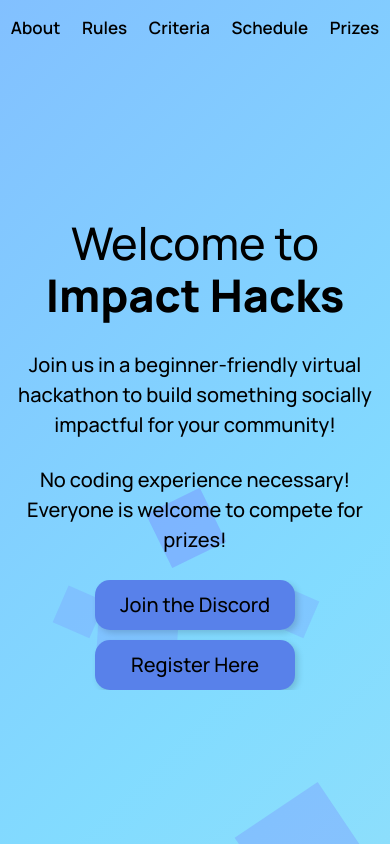
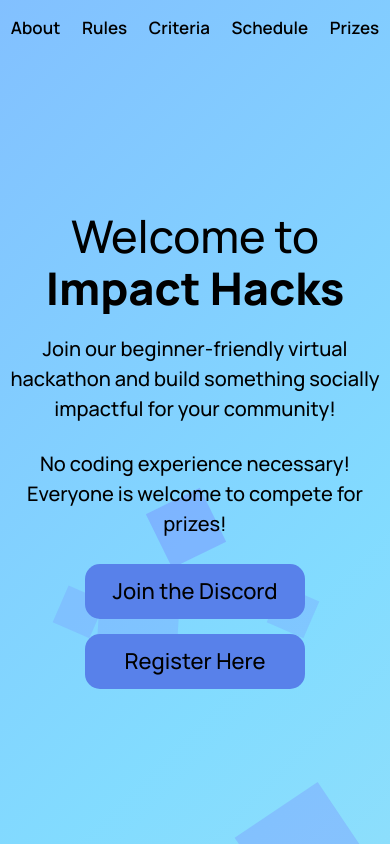
Before and after one commit to adb8/impact-hacks, a Next.js app: page / in a window 390 px wide. Built offline with nearby package versions, Linux system fonts and the light colour scheme.

Commit message:
eleventh commit

```diff
--- a/app/about/page.jsx
+++ b/app/about/page.jsx
@@ -16,16 +16,15 @@ export default function Home() {
 					<div className="about-card-cont flex flex-row items-center justify-between">
 						<Card
 							header="Build"
-							content="Harness your creativity to build a revolutionary and impactful
-								product!"
+							content="Harness your creativity to build a revolutionary and impactful product!"
 						/>
 						<Card
 							header="Share"
-							content="Share your creations with peers. Be inspired and inspire others!"
+							content="Share your creations with peers. Be inspired and inspire others."
 						/>
 						<Card
 							header="Win"
-							content="Submit your creation for evaluation and win prizes!"
+							content="Submit your creation for evaluation and win prizes! More information on prizes can be found on the Prizes page."
 						/>
 					</div>
 				</div>
--- a/app/criteria/page.jsx
+++ b/app/criteria/page.jsx
@@ -15,25 +15,25 @@ export default function Home() {
 							src="/criteria/criteria1_frame.png"
 							width={450}
 							height={150}
-							alt="First criteria for Hackathon project judgement. How unique is your idea or the execution of your idea? Has anyone done this or approached it the way you did?"
+							alt="First criteria for hackathon project judgement. How unique is your idea or the execution of your idea? Has anyone done this or approached it the way you did?"
 						/>
 						<Image
 							src="/criteria/criteria2_frame.png"
 							width={450}
 							height={150}
-							alt="Second criteria for Hackathon project judgement. How complete is your project? Can it wholly perform a function? Is it a minimum viable product (MVP)?"
+							alt="Second criteria for hackathon project judgement. How complete is your project? Can it wholly perform a function? Is it a minimum viable product (MVP)?"
 						/>
 						<Image
 							src="/criteria/criteria3_frame.png"
 							width={450}
 							height={150}
-							alt="Third criteria for Hackathon project judgement. How impactful is your project? Does it positively affect other people's lives in any way?"
+							alt="Third criteria for hackathon project judgement. How impactful is your project? Does it positively affect other people's lives in any way?"
 						/>
 						<Image
 							src="/criteria/criteria4_frame.png"
 							width={450}
 							height={150}
-							alt="Fourth criteria for Hackathon project judgement. Is your project technically advanced? Was it challenging and time consuming to design?"
+							alt="Fourth criteria for hackathon project judgement. Is your project technically advanced? Was it challenging and time consuming to design?"
 						/>
 					</div>
 				</div>
--- a/app/layout.jsx
+++ b/app/layout.jsx
@@ -2,9 +2,10 @@ import "@styles/globals.css";
 
 export const metadata = {
 	title: "Impact Hacks",
-	description: "Empowering positive impact through innovative hacks.",
+	description:
+		"Join our beginner-friendly virtual hackathon and build something socially impactful for your community! No coding experience necessary! Everyone is welcome to compete for prizes!",
 	keywords:
-		"impact hacks, innovation, hackathon, coding, programming, social impact, coding projects, coding for prizes, devpost impact hacks, beginner friendly, online hackathon, virtual hackathon, hackthon for beginners, hackathon for high schoolers, hackathon for students, no prior coding experience, coding competition",
+		"impact hacks, innovation, hackathon, coding, programming, social impact, coding projects, coding for prizes, devpost impact hacks, beginner friendly, online hackathon, virtual hackathon, hackthon for beginners, hackathon for high schoolers, hackathon for students, no prior coding experience, coding competition, computer science",
 };
 
 export default function RootLayout({ children }) {
@@ -17,7 +18,7 @@ export default function RootLayout({ children }) {
 					href="https://fonts.googleapis.com/css2?family=Manrope:wght@500;600;700;800&display=swap"
 					rel="stylesheet"
 				/>
-				<link rel="icon" href="/favicon.ico" />
+				<link rel="icon" href="/icon.ico" sizes="any" />
 			</head>
 			<body>{children}</body>
 		</html>
--- a/app/page.jsx
+++ b/app/page.jsx
@@ -1,20 +1,8 @@
-"use client";
-
 import Image from "next/image";
 import NavBar from "@components/NavBar";
 import Bubbles from "@components/Bubbles";
-import Button from "@components/Button";
-import { useEffect } from "react";
-import { useRouter } from "next/navigation";
 
 export default function Home() {
-	const router = useRouter();
-	useEffect(() => {
-		if (router.pathname != "/" && router.pathname != "/home") {
-			router.push("/");
-		}
-	}, []);
-
 	return (
 		<div className="full-page-cont">
 			<Bubbles />
@@ -22,10 +10,12 @@ export default function Home() {
 			<div className="lower-page-outer-cont">
 				<div className="home-cont flex flex-row items-center justify-content">
 					<div className="home-intro-cont">
-						<p className="welcome-text">Welcome to</p>
-						<p className="hacks-text">Impact Hacks</p>
+						<p className="welcome-text">
+							Welcome to <br />
+							<span className="hacks-text">Impact Hacks</span>
+						</p>
 						<p className="joinus-text">
-							Join us in a beginner-friendly virtual hackathon to build something
+							Join our beginner-friendly virtual hackathon and build something
 							socially impactful for your community!
 						</p>
 						<p className="nocoding-text">
@@ -33,20 +23,29 @@ export default function Home() {
 							prizes!
 						</p>
 						<div className="button-cont flex">
-							<Button text="Join the Discord" link="https://discord.gg/jGWZTEd2Pj" />
-							<Button
-								text="Register Here"
-								link="https://forms.gle/Lqrg8sxtdoDoLYNU6"
-							/>
+							<a
+								className="home-intro-button-wrapper"
+								target="_blank"
+								href="https://discord.gg/jGWZTEd2Pj"
+							>
+								Join the Discord
+							</a>
+							<a
+								className="home-intro-button-wrapper"
+								target="_blank"
+								href="https://forms.gle/Lqrg8sxtdoDoLYNU6"
+							>
+								Register Here
+							</a>
 						</div>
 					</div>
 					<div className="home-logo-cont">
 						<Image
 							className="impact-hacks-img"
-							src={"/logos/impacthacks_logo.png"}
+							src="/logos/impacthacks_logo.png"
 							width={550}
 							height={545}
-							alt="The official logo for Impact Hacks. Join us in a beginner-friendly virtual hackathon to build something socially impactful for your community! No coding experience necessary! Everyone is welcome to compete for prizes!"
+							alt="The official logo for Impact Hacks. Join our beginner-friendly virtual hackathon and build something socially impactful for your community! No coding experience necessary! Everyone is welcome to compete for prizes!"
 						/>
 					</div>
 				</div>
--- a/app/prizes/page.jsx
+++ b/app/prizes/page.jsx
@@ -15,19 +15,19 @@ export default function Home() {
 							src={"/prizes/prize2_frame.png"}
 							width={330}
 							height={330}
-							alt="Second place prize for Hackathon submissions. This prize is a $50 Amazon gift card."
+							alt="Second place prize for winning hackathon submissions. This prize is a $50 Amazon gift card."
 						/>
 						<Image
 							src={"/prizes/prize1_frame.png"}
 							width={330}
 							height={330}
-							alt="First place prize for Hackathon submissions. This prize is a $100 Amazon gift card."
+							alt="First place prize for winning hackathon submissions. This prize is a $100 Amazon gift card."
 						/>
 						<Image
 							src={"/prizes/prize3_frame.png"}
 							width={330}
 							height={330}
-							alt="Third place prize for Hackathon submissions. This prize is a $30 Amazon gift card."
+							alt="Third place prize for winning hackathon submissions. This prize is a $30 Amazon gift card."
 						/>
 					</div>
 				</div>
--- a/app/schedule/page.jsx
+++ b/app/schedule/page.jsx
@@ -15,9 +15,11 @@ export default function Home() {
 						src="/schedule_frame.png"
 						width={280}
 						height={10}
-						alt="The official schedule for the Impact Hacks Hackathon. Regristration opens on September 1st. Submissions open on September 14th. Submissions close on September 17th. Winners are announced on September 20th."
+						alt="The official schedule for the Impact Hacks hackathon. Regristration opens on September 1st. Submissions open on September 14th. Submissions close on September 17th. Winners are announced on September 20th."
 					/>
-					<p className="footer-text">All times are <span className="font-extrabold">10:00 AM EST</span></p>
+					<p className="footer-text">
+						All times are <span className="font-extrabold">10:00 AM EST</span>
+					</p>
 					<p className="footer-text">Dates may be subject to change</p>
 				</div>
 			</div>
--- a/components/Button.jsx
+++ /dev/null
@@ -1,16 +0,0 @@
-import React from "react";
-
-const Button = ({ link, text }) => {
-	return (
-		<div
-			className="home-intro-button-wrapper"
-			onClick={() => {
-				window.open(link);
-			}}
-		>
-			{text}
-		</div>
-	);
-};
-
-export default Button;
--- a/styles/globals.css
+++ b/styles/globals.css
@@ -93,14 +93,12 @@ body {
 
 .welcome-text {
 	font-size: 50px;
+	line-height: 60px;
 	white-space: nowrap;
 }
 
 .hacks-text {
-	font-size: 50px;
 	font-weight: 800;
-	margin-top: -15px;
-	white-space: nowrap;
 }
 
 .joinus-text {
@@ -118,7 +116,6 @@ body {
 
 .home-intro-button-wrapper {
 	transition: background-color 0.5s ease;
-	box-shadow: 3px 3px 6px rgba(0, 0, 0, 0.15);
 	background-color: #5881ea;
 
 	width: 240px;
@@ -348,7 +345,7 @@ img {
 }
 
 .schedule-img {
-    margin-bottom: 35px;
+	margin-bottom: 35px;
 }
 
 @keyframes square {
@@ -502,6 +499,10 @@ img {
 		font-size: 45px;
 	}
 
+	.welcome-text {
+		line-height: 52px;
+	}
+
 	.joinus-text,
 	.nocoding-text {
 		font-size: 20px;
@@ -522,15 +523,15 @@ img {
 		align-items: center;
 	}
 
-	.home-intro-button-wrapper:first-child {
+	.home-intro-button-wrapper:nth-child(1) {
 		margin: 0px;
-		margin-bottom: 10px;
+		margin-bottom: 15px;
 	}
 
 	.home-intro-button-wrapper {
-		width: 200px;
-		height: 50px;
-		font-size: 20px;
+		width: 220px;
+		height: 55px;
+		font-size: 22px;
 	}
 
 	.navbar-text {
@@ -567,7 +568,7 @@ img {
 
 	.schedule-img {
 		width: 230px;
-        margin-bottom: 25px;
+		margin-bottom: 25px;
 	}
 
 	.footer-text {
```
Also changed, not shown: app/rules/page.jsx (+4 -4 lines), components/NavBar.jsx (+3 -3 lines), 2 other files (tests, documents, lock files or other folders).
